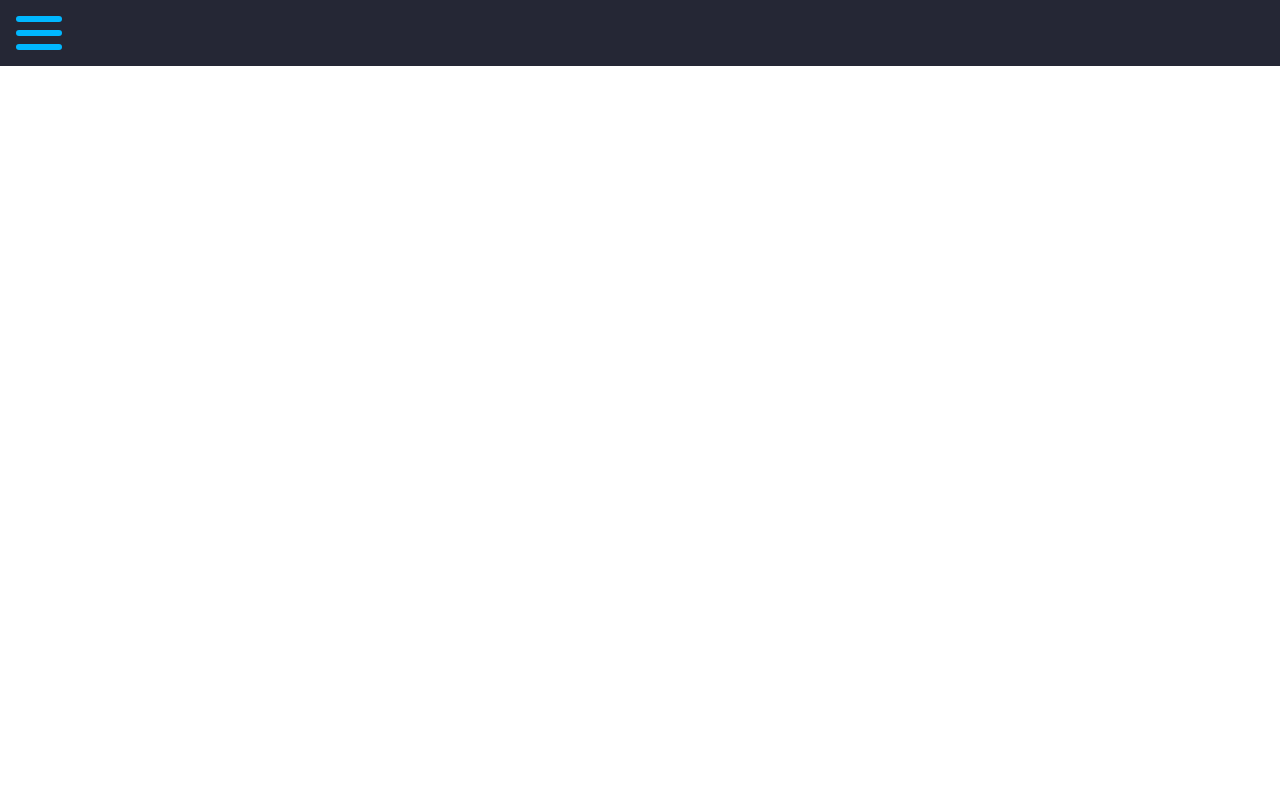
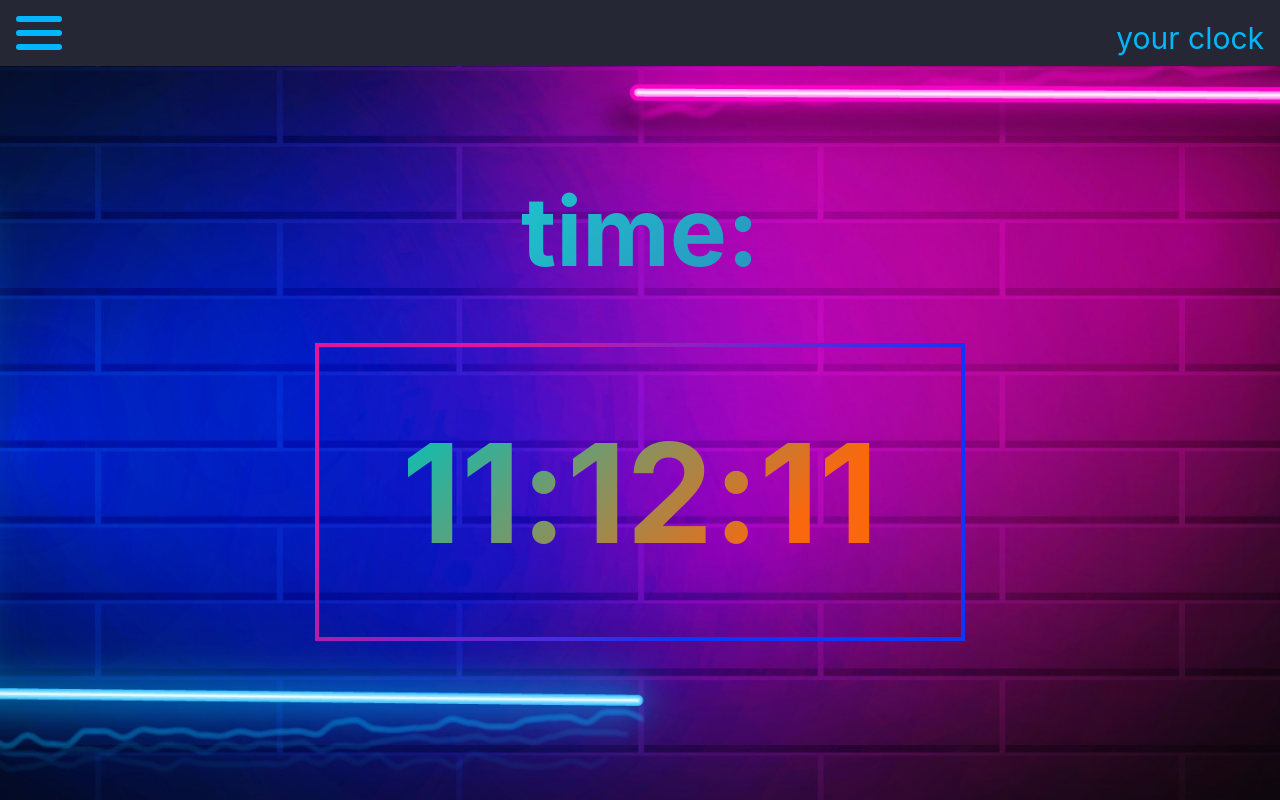
Before and after one commit to Kicka3/Clock, a React (Create React App) app: page /digital in a window 1280 px wide. Shown: the top 800 px of the page. Built offline with nearby package versions, Linux system fonts and the light colour scheme.

Commit message:
add styles for navbar

```diff
--- a/src/App.tsx
+++ b/src/App.tsx
@@ -2,57 +2,28 @@ import React from 'react';
 import './App.css';
 import {DigitalClock} from "./Components/digitalClock/DigitalClock";
 import {AnalogClock} from "./Components/analogClock/AnalogClock";
-import {createBrowserRouter, Navigate, Route, RouterProvider, Routes} from "react-router-dom";
-import {Navbar} from "./Components/navBar/Navbar";
+import {Navigate, Route, Routes} from "react-router-dom";
+import {Layout} from "./Components/layout/Layout";
 
 
 function App() {
 
     return (
         <div className="App">
-            <Navbar/>
-            {/*<DigitalClock/>*/}
-            <AnalogClock/>
-
-            {/*<div>*/}
-            {/*    <RouterProvider router={router}/>*/}
-            {/*</div>*/}
-
 
             {/*//OLD syntax*/}
-            {/*<Routes>*/}
-            {/*    <Route path={'/digital'} element={<DigitalClock/>}/>*/}
-            {/*    <Route path={'/analog'} element={<AnalogClock/>}/>*/}
-            {/*    <Route path={'/404'} element={<div>404: Page not found</div>}/>*/}
-            {/*    <Route path={'*'} element={<Navigate to={'/404'}/>}/>*/}
-            {/*</Routes>*/}
+            <Routes>
+                <Route path={'/'} element={<Layout/>}>
+                    <Route index element={<div style={{color: 'red'}}>MAIN1</div>}/>
+                    <Route path={'digital'} element={<DigitalClock/>}/>
+                    <Route path={'analog'} element={<AnalogClock/>}/>
+                    <Route path={'404'} element={<div>404: Page not found</div>}/>
+                    <Route path={'*'} element={<Navigate to={'404'}/>}/>
+                </Route>
+            </Routes>
 
         </div>
     );
 }
 
-// const router = createBrowserRouter([
-//     {
-//         path: '/',
-//         element: <App />,
-//         children: [
-//             {
-//                 path: '/digital',
-//                 element: <DigitalClock/>,
-//             },
-//             {
-//                 path: '/analog',
-//                 element: <AnalogClock/>
-//             },
-//             {
-//                 path: '/404',
-//                 element: <div>error 404</div>
-//             },
-//             {
-//                 path: '/*',
-//                 element: <Navigate to={'/404'}/>
-//             }
-//         ]
-//     }
-// ]);
 export default App;
--- a/src/Components/digitalClock/DigitalClock.tsx
+++ b/src/Components/digitalClock/DigitalClock.tsx
@@ -37,7 +37,7 @@ export const DigitalClock = () => {
 
             <section className='digital__clock'>
 
-                <div className='display__container'>
+                <div className='digital_display__container'>
                     <h1 className='clock__title'>time:</h1>
                     <div className='background__img'>
                         <h2 className='display__clock'>
--- a/src/Components/digitalClock/digitalCock.css
+++ b/src/Components/digitalClock/digitalCock.css
@@ -19,7 +19,7 @@
     background-attachment: fixed;
 }
 
-.display__container {
+.digital_display__container {
     display: flex;
     flex-direction: column;
     flex: 1 1 auto;
@@ -28,10 +28,6 @@
     width: 100%;
     position: relative;
     gap: 40px;
-}
-
-.background__img {
-
 }
 
 .clock__title {
--- a/src/Components/navBar/Navbar.tsx
+++ b/src/Components/header/Header.tsx
@@ -1,40 +1,47 @@
 import React, {useState} from 'react';
-import './navbar.css'
+import './header.css'
+import {NavLink, NavLinkProps} from "react-router-dom";
 
-export const Navbar = () => {
+export const Header = () => {
 
     //Для выбора класса
     const [burger__class, setBurgerClass] = useState('burger-bar unclicked');
     const [menu__class, setMenuClass] = useState('menu hidden');
-    const [isMenuCliked, setIsMenuCliked] = useState(false);
+    const [isMenuClicked, setIsMenuClicked] = useState(false);
 
     //Переключаю классы и class menu
     const updateMenu = () => {
-        if (!isMenuCliked) {
+        if (!isMenuClicked) {
             setBurgerClass('burger-bar clicked');
             setMenuClass('menu visible');
         } else {
             setBurgerClass('burger-bar unclicked');
             setMenuClass('menu hidden');
         }
-        setIsMenuCliked(!isMenuCliked);
+        setIsMenuClicked(!isMenuClicked);
     }
+        // const asd = ({isActive}: Pick<NavLinkProps, 'className'>) => {
 
+        const asd = ({isActive}: {isActive: boolean}) => isActive ? 'menu_link__item super_active' : 'menu_link__item'
+
+    //добавить классы
     return (
-        <div className={'nav__wrapper'}>
+        <div className={'header__wrapper'}>
             <nav className={'nav'}>
                 <div className='burger__menu' onClick={updateMenu}>
                     <div className={burger__class}></div>
                     <div className={burger__class}></div>
                     <div className={burger__class}></div>
                 </div>
+                <span className='header__title'>your clock</span>
             </nav>
             <div className={menu__class}>
                 <div className='menu_links__wrapper'>
-                    <div className='menu_link__item'>digital clock</div>
-                    <div className='menu_link__item'>analog clock</div>
+                    {/*<NavLink to={'/'} className='menu_link__item'>homepage</NavLink>*/}
+                    <NavLink to={'/'} className={asd}>homepage</NavLink>
+                    <NavLink  to={'/digital'} className='menu_link__item'>digital clock</NavLink>
+                    <NavLink  to={'/analog'} className='menu_link__item'>analog clock</NavLink>
                 </div>
-
             </div>
         </div>
     );
--- a/src/Components/navBar/navbar.css
+++ b/src/Components/header/header.css
@@ -1,6 +1,12 @@
-.nav__wrapper {
+.header__wrapper {
     width: 100%;
-    height: 100vh;
+    /*height: 100vh;*/
+    position: absolute;
+}
+
+.header__title {
+    color: rgb(0, 183, 255);
+    font-size: 30px;
 }
 
 .nav {
@@ -9,7 +15,7 @@
     height: 66px;
     background: rgb(37, 39, 53);
     display: flex;
-    justify-content: flex-start;
+    justify-content: space-between;
     padding: 1em;
     z-index: 999;
 }
@@ -35,7 +41,8 @@
     /*width: 36%;*/
     min-width: 300px;
     height: 100vh;
-    background-color: rgb(154, 181, 240);
+    /*background-color: rgb(154, 181, 240);*/
+    background-color: rgb(145, 165, 223);
     position: absolute;
     top: 0;
     z-index: 2;
@@ -47,6 +54,10 @@
     gap: 10px;
     padding: 80px 0;
     transition-duration: .25s;
+}
+
+.super_active {
+    color: red;
 }
 
 .menu_link__item {
--- /dev/null
+++ b/src/Components/layout/Layout.tsx
@@ -0,0 +1,12 @@
+import React from 'react';
+import {Header} from "../header/Header";
+import {Outlet} from "react-router-dom";
+
+export const Layout = () => {
+    return (
+        <>
+            <Header/>
+            <Outlet/>
+        </>
+    );
+};
```
Also changed, not shown: src/index.tsx (+4 -5 lines).
